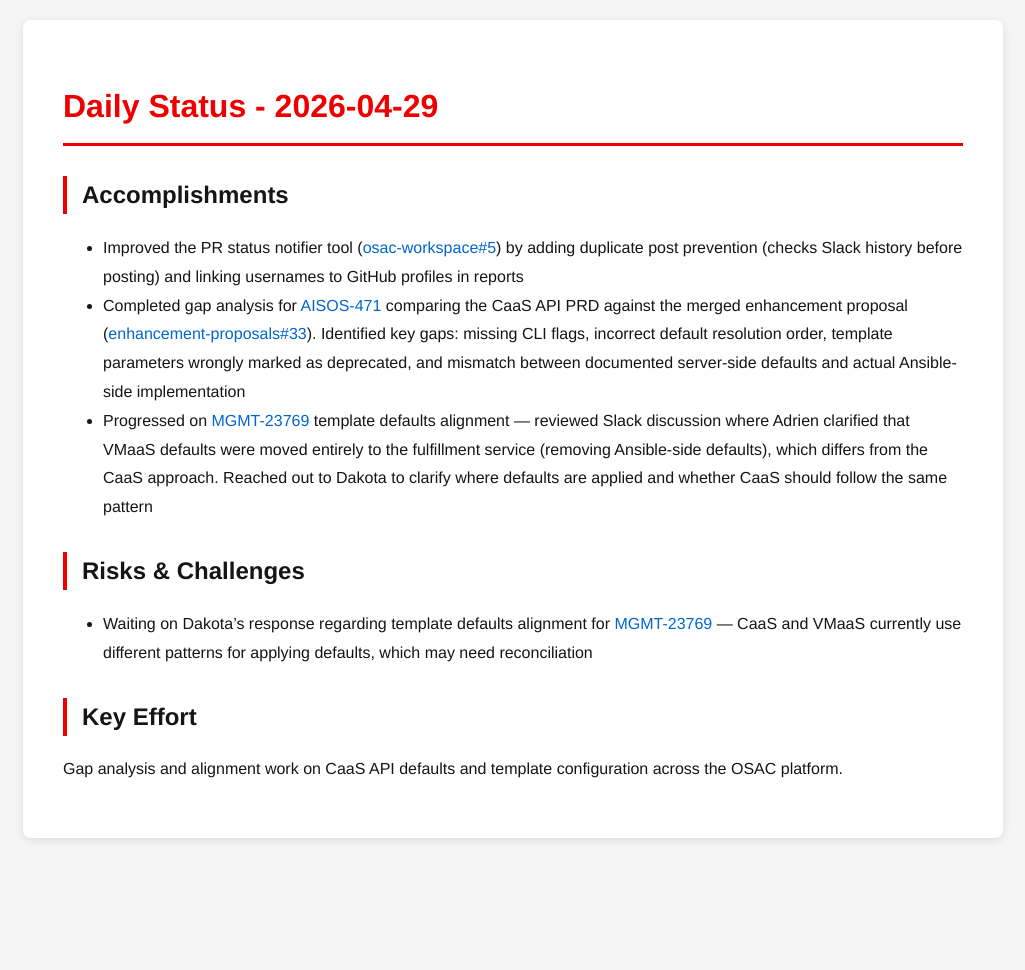
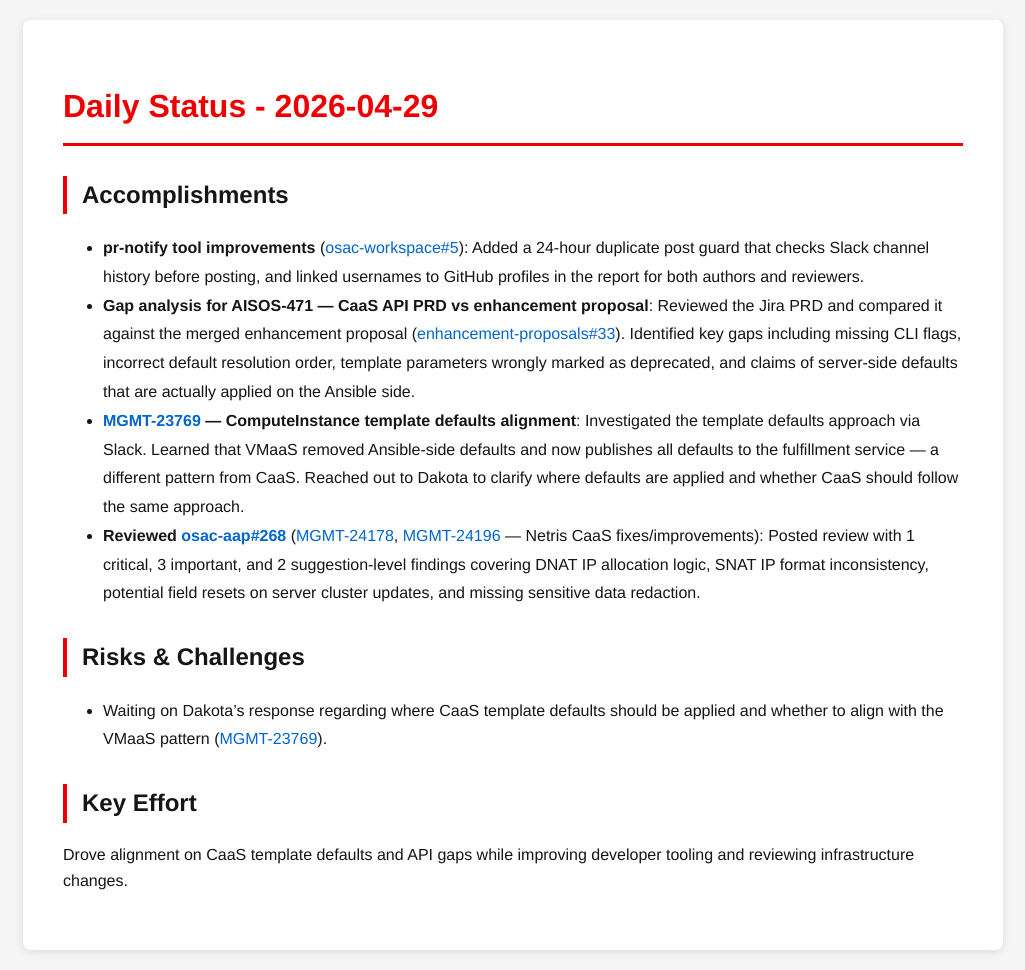
Before and after one commit to tzvatot/daily-status, a Jekyll site: the page built from 2026-04-29.md, in a window 1280 px wide. Shown: the whole page, without its empty margins (127-1152 px from the left). Built offline with Jekyll 4.4.1, drawn with Linux system fonts in a browser that asks for light colours; before the commit the page ends 900 px from its top, so only the background shows below that.

Commit message:
Daily status update - 2026-04-29

```diff
--- a/2026-04-29.md
+++ b/2026-04-29.md
@@ -7,12 +7,13 @@
 # Daily Status - 2026-04-29
 
 ## Accomplishments
-- Improved the PR status notifier tool ([osac-workspace#5](https://github.com/osac-project/osac-workspace/pull/5)) by adding duplicate post prevention (checks Slack history before posting) and linking usernames to GitHub profiles in reports
-- Completed gap analysis for [AISOS-471](https://issues.redhat.com/browse/AISOS-471) comparing the CaaS API PRD against the merged enhancement proposal ([enhancement-proposals#33](https://github.com/osac-project/enhancement-proposals/pull/33)). Identified key gaps: missing CLI flags, incorrect default resolution order, template parameters wrongly marked as deprecated, and mismatch between documented server-side defaults and actual Ansible-side implementation
-- Progressed on [MGMT-23769](https://issues.redhat.com/browse/MGMT-23769) template defaults alignment — reviewed Slack discussion where Adrien clarified that VMaaS defaults were moved entirely to the fulfillment service (removing Ansible-side defaults), which differs from the CaaS approach. Reached out to Dakota to clarify where defaults are applied and whether CaaS should follow the same pattern
+- **pr-notify tool improvements** ([osac-workspace#5](https://github.com/osac-project/osac-workspace/pull/5)): Added a 24-hour duplicate post guard that checks Slack channel history before posting, and linked usernames to GitHub profiles in the report for both authors and reviewers.
+- **Gap analysis for AISOS-471 — CaaS API PRD vs enhancement proposal**: Reviewed the Jira PRD and compared it against the merged enhancement proposal ([enhancement-proposals#33](https://github.com/osac-project/enhancement-proposals/pull/33)). Identified key gaps including missing CLI flags, incorrect default resolution order, template parameters wrongly marked as deprecated, and claims of server-side defaults that are actually applied on the Ansible side.
+- **[MGMT-23769](https://issues.redhat.com/browse/MGMT-23769) — ComputeInstance template defaults alignment**: Investigated the template defaults approach via Slack. Learned that VMaaS removed Ansible-side defaults and now publishes all defaults to the fulfillment service — a different pattern from CaaS. Reached out to Dakota to clarify where defaults are applied and whether CaaS should follow the same approach.
+- **Reviewed [osac-aap#268](https://github.com/osac-project/osac-aap/pull/268)** ([MGMT-24178](https://issues.redhat.com/browse/MGMT-24178), [MGMT-24196](https://issues.redhat.com/browse/MGMT-24196) — Netris CaaS fixes/improvements): Posted review with 1 critical, 3 important, and 2 suggestion-level findings covering DNAT IP allocation logic, SNAT IP format inconsistency, potential field resets on server cluster updates, and missing sensitive data redaction.
 
 ## Risks & Challenges
-- Waiting on Dakota's response regarding template defaults alignment for [MGMT-23769](https://issues.redhat.com/browse/MGMT-23769) — CaaS and VMaaS currently use different patterns for applying defaults, which may need reconciliation
+- Waiting on Dakota's response regarding where CaaS template defaults should be applied and whether to align with the VMaaS pattern ([MGMT-23769](https://issues.redhat.com/browse/MGMT-23769)).
 
 ## Key Effort
-Gap analysis and alignment work on CaaS API defaults and template configuration across the OSAC platform.
+Drove alignment on CaaS template defaults and API gaps while improving developer tooling and reviewing infrastructure changes.
```
